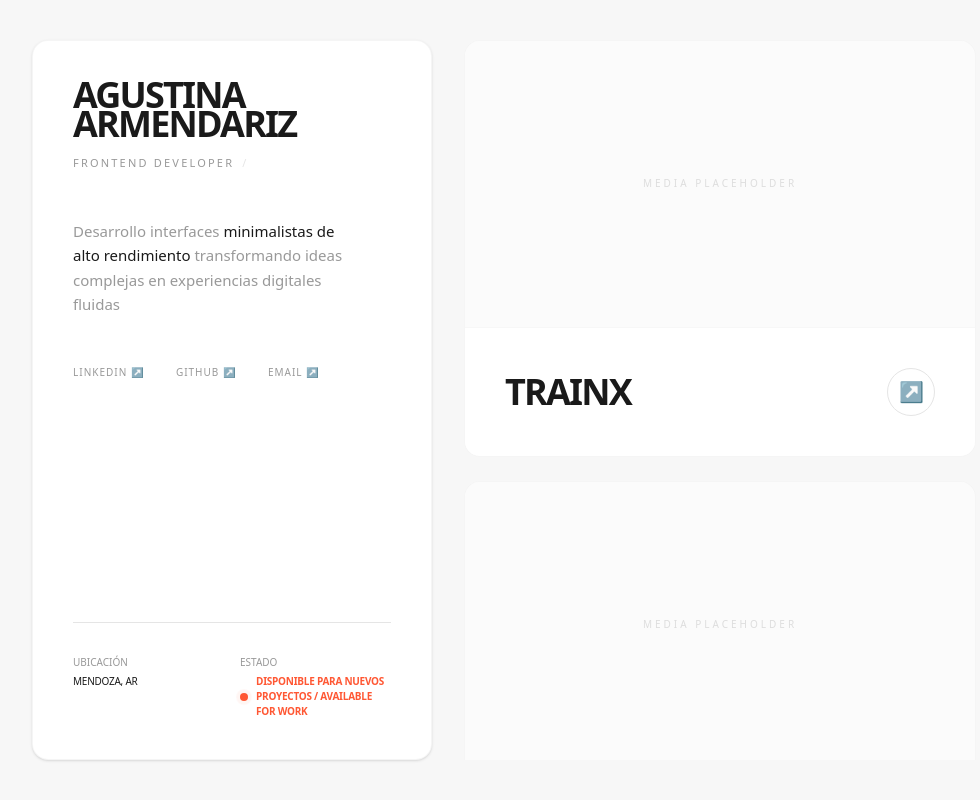
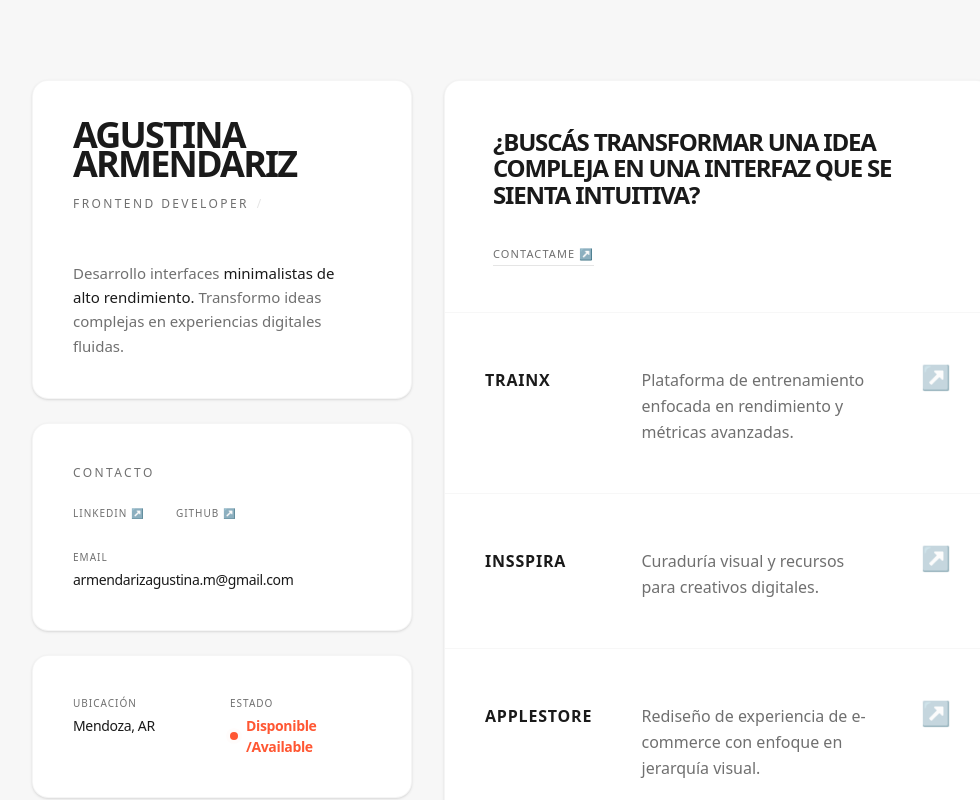
Before and after one commit to agusarmendariz/Portfolio, a Next.js app: page / in a window 1280 px wide. Shown: the top 800 px of the page, without its empty margins (128-1108 px from the left). Built offline with nearby package versions, Linux system fonts and the light colour scheme.

Commit message:
cambios en el layout

```diff
--- a/src/app/globals.css
+++ b/src/app/globals.css
@@ -7,8 +7,13 @@
   --color-card: #FFFFFF;
   --color-ink: #1A1A1A;
   --color-border: #E5E5E5;
-  --color-secondary: #999999;
+  --color-secondary: #707070;
   --color-safety: #FF5733;
+
+  --dark-cement: #0A0A0A;
+  --dark-ink: #F7F7F7;
+  --dark-secondary: #A1A1AA;
+  --dark-border: #27272A;
 
   --font-sans: var(--font-plex-sans);
   --font-mono: var(--font-plex-mono);
@@ -19,6 +24,10 @@
     @apply bg-cement text-ink;
     -webkit-font-smoothing: antialiased;
     -moz-osx-font-smoothing: grayscale;
+  }
+  .dark body {
+    background-color: var(--dark-cement);
+    color: var(--dark-ink);
   }
 }
 
--- a/src/app/layout.tsx
+++ b/src/app/layout.tsx
@@ -31,12 +31,12 @@ export default function RootLayout({
   return (
     <html lang="en">
       <body
-        className={`${plexSans.variable} ${plexMono.variable} antialiased h-screen overflow-hidden flex flex-col`}
+        className={`${plexSans.variable} ${plexMono.variable} antialiased`}
 
       >
-        <main className="flex-1 overflow-hidden">
+
           {children}
-        </main>
+
       </body>
     </html>
   );
--- a/src/app/page.tsx
+++ b/src/app/page.tsx
@@ -1,26 +1,81 @@
 import Profile from "@/components/Profile";
 import ProjectCard from '@/components/ProjectCard';
+import StatusAndLocation from '@/components/StatusAndLocation';
+import Contact from '@/components/Contact';
 
 export default function Home() {
   return (
-    <div className="h-screen w-full bg-cement lg:px-40 py-10 flex justify-center overflow-hidden">
+    <div className="min-h-screen w-full bg-cement lg:px-40 py-20 flex justify-center">
 
-      <div className="flex w-full max-w-[1100px] gap-8">
-      <section className="w-[40%] min-w-[400px] h-full bg-white rounded-2xl p-10 flex flex-col justify-between border border-border/40 shadow-sm transition-all duration-500">
-        <Profile />
-      </section>
+      <div className="flex w-full max-w-[1100px] gap-8 items-start">
+      <aside className="w-[40%] min-w-[380px] flex flex-col gap-6">
 
-      <section className="w-[60%] h-full overflow-y-auto no-scrollbar pr-4">
-          <div className="space-y-6">
-            <ProjectCard title="TrainX" />
-            <ProjectCard title="Insspira" />
-            <ProjectCard title="Applestore" />
+        <section className="bg-white rounded-2xl p-10 border border-border/40 shadow-sm">
+          <Profile />
+        </section>
 
-            {/* Espacio final para que respire */}
-            <div className="h-20" />
-          </div>
-      </section>
+        <section className="bg-white rounded-2xl p-10 border border-border/40 shadow-sm">
+          <Contact />
+        </section>
 
+
+        <section className="bg-white rounded-2xl p-10 border border-border/40 shadow-sm">
+          <StatusAndLocation />
+        </section>
+
+      </aside>
+
+      <main className="w-[60%] flex flex-col gap-8">
+
+  {/* BLOQUE PRINCIPAL: FRASE + PROYECTOS */}
+  <section className="bg-white rounded-2xl border border-border/40 shadow-sm overflow-hidden flex flex-col">
+
+    {/* 1. La Frase Gatillo */}
+    <div className="p-12 border-b border-border/30">
+      <h2 className="text-2xl font-bold text-ink leading-[1.1] tracking-tighter uppercase max-w-md font-ibm-plex">
+        ¿Buscás transformar una idea compleja en una interfaz que se sienta intuitiva?
+      </h2>
+      <div className="mt-8">
+        <a href="mailto:armendarizagustina.m@gmail.com" className="text-[11px] font-mono uppercase tracking-widest text-secondary hover:text-ink border-b border-border pb-1 transition-all">
+          Contactame ↗
+        </a>
+      </div>
+    </div>
+
+    {/* 2. La Lista de Proyectos (pegada a la frase) */}
+    <div className="flex flex-col">
+      <ProjectCard
+        title="TrainX"
+        description="Plataforma de entrenamiento enfocada en rendimiento y métricas avanzadas."
+        href="#"
+      />
+      <ProjectCard
+        title="Insspira"
+        description="Curaduría visual y recursos para creativos digitales."
+        href="#"
+      />
+      <ProjectCard
+        title="Applestore"
+        description="Rediseño de experiencia de e-commerce con enfoque en jerarquía visual."
+        href="#"
+      />
+
+      {/* Espacio final sutil */}
+      <div className="h-10 border-t border-border/10" />
+    </div>
+  </section>
+
+  {/* BLOQUES FINALES: INTERÉS / CONSUMO (Próximamente abajo) */}
+  <div className="grid grid-cols-2 gap-8 mb-20">
+    <section className="bg-white rounded-2xl p-10 border border-border/40 shadow-sm min-h-[200px]">
+       <p className="font-mono text-[10px] uppercase tracking-widest text-secondary">Intereses</p>
+    </section>
+    <section className="bg-white rounded-2xl p-10 border border-border/40 shadow-sm min-h-[200px]">
+       <p className="font-mono text-[10px] uppercase tracking-widest text-secondary">Consumo</p>
+    </section>
+  </div>
+
+</main>
     </div>
     </div>
   );
--- /dev/null
+++ b/src/components/Contact.tsx
@@ -0,0 +1,36 @@
+
+export default function Contact() {
+    return(
+        <div className="space-y-6">
+
+  <p className="font-mono text-[12px] text-secondary uppercase tracking-[0.2em] flex items-center gap-2">
+    Contacto
+  </p>
+        <div className="flex flex-col gap-4 font-ibm-plex text-[14px] tracking-tight">
+    <div className="flex gap-8">
+      <a
+        href="https://linkedin.com/in/agustina-armendariz"
+        target="_blank"
+        className="text-secondary hover:text-ink transition-all duration-300 border-b border-transparent hover:border-ink pb-1 uppercase text-[10px] font-mono tracking-widest"
+      >
+        LinkedIn ↗
+      </a>
+      <a
+        href="https://github.com/agusarmendariz"
+        target="_blank"
+        className="text-secondary hover:text-ink transition-all duration-300 border-b border-transparent hover:border-ink pb-1 uppercase text-[10px] font-mono tracking-widest"
+      >
+        GitHub ↗
+      </a>
+    </div>
+    <div className="pt-2">
+      <p className="text-secondary uppercase text-[10px] font-mono tracking-widest mb-1">Email</p>
+      <p className="text-ink">
+        armendarizagustina.m@gmail.com
+      </p>
+    </div>
+  </div>
+        </div>
+
+    )
+}
--- a/src/components/Profile.tsx
+++ b/src/components/Profile.tsx
@@ -9,59 +9,22 @@ export default function Profile() {
           <h1 className="text-xl md:text-4xl font-bold tracking-tighter uppercase leading-[0.8] text-ink">
             Agustina<br /> Armendariz
           </h1>
-          <p className="font-mono text-[11px] text-secondary uppercase tracking-[0.2em] flex items-center gap-2">
+          <p className="font-mono text-[12px] text-secondary uppercase tracking-[0.2em] flex items-center gap-2">
             Frontend Developer <span className="text-border">/</span>
           </p>
         </div>
 
 
         <p className="text-[14px] md:text-[15px] text-secondary leading-relaxed max-w-[280px]">
-         Desarrollo interfaces <span className="text-ink font-medium">minimalistas de alto rendimiento</span> transformando ideas complejas en experiencias digitales fluidas
+         Desarrollo interfaces <span className="text-ink font-medium">minimalistas de alto rendimiento.</span> Transformo ideas complejas en experiencias digitales fluidas.
         </p>
 
-        <div className="flex gap-8 font-mono text-[10px] uppercase tracking-widest">
-          <a
-            href="https://linkedin.com/in/agustina-armendariz"
-            target="_blank"
-            className="text-secondary hover:text-ink transition-all duration-300 border-b border-transparent hover:border-ink pb-1"
-          >
-            LinkedIn ↗
-          </a>
-          <a
-            href="https://github.com/agusarmendariz"
-            target="_blank"
-            className="text-secondary hover:text-ink transition-all duration-300 border-b border-transparent hover:border-ink pb-1"
-          >
-            GitHub ↗
-          </a>
-          <a
-            href="mailto:armendarizagustina.m@gmail.com"
-            className="text-secondary hover:text-ink transition-all duration-300 border-b border-transparent hover:border-ink pb-1"
-          >
-            Email ↗
-          </a>
-        </div>
+
       </div>
 
-      <div className="grid grid-cols-2 gap-4 border-t border-border pt-8 font-mono text-[10px] uppercase">
-        <div>
-          <p className="text-secondary mb-1">Ubicación</p>
-          <p className="text-ink font-medium tracking-tight">Mendoza, AR</p>
-        </div>
-        <div>
-          <p className="text-secondary mb-1">Estado</p>
-          <div className="flex items-center gap-2">
 
-             <span className="relative flex h-2 w-2">
-                <span className="animate-ping absolute inline-flex h-full w-full rounded-full bg-safety opacity-75"></span>
-                <span className="relative inline-flex rounded-full h-2 w-2 bg-safety"></span>
-             </span>
-             <p className="text-safety font-bold tracking-tight">
-              Disponible para nuevos proyectos / Available for work
-             </p>
-          </div>
-        </div>
-      </div>
     </div>
+
+
   )
 }
--- a/src/components/ProjectCard.tsx
+++ b/src/components/ProjectCard.tsx
@@ -1,29 +1,39 @@
+interface ProjectProps {
+  title: string;
+  description: string;
+  href: string;
+}
 
+export default function ProjectCard({ title, description,href }: ProjectProps) {
+  return (
+    <a
+      href={href}
+      target="_blank"
+      rel="noopener noreferrer"
+      className="w-full group block border-t border-border/30 first:border-t-0 transition-all duration-500 hover:bg-cement/10 cursor-pointer"
+    >
+    <div className="w-full group border-t border-border/30 first:border-t-0 transition-all duration-500 hover:bg-cement/10">
 
-export default function ProjectCard({ title }: { title: string }) {
-  return (
-    <div className="w-full bg-white rounded-2xl overflow-hidden group transition-all duration-500 hover:translate-y-[-4px] border border-border/40 hover:border-border hover:shadow-[0_8px_30px_rgb(0,0,0,0.04)]">
+      <div className="px-10 py-12 flex flex-col md:flex-row md:items-baseline justify-between gap-10">
 
-      {/* Media Placeholder: Gris muy suave que combina con el cemento */}
-      <div className="aspect-video w-full bg-cement/50 flex items-center justify-center border-b border-border/20 transition-colors group-hover:bg-cement">
-        <span className="text-secondary/30 font-mono text-[10px] uppercase tracking-[0.3em]">
-          Media Placeholder
-        </span>
-      </div>
+        <div className="md:w-1/4">
+          <h3 className="text-base font-bold uppercase tracking-wider text-ink font-ibm-plex">
+            {title}
+          </h3>
+        </div>
 
-      {/* Contenido */}
-      <div className="p-8 lg:p-10 flex justify-between items-center bg-white">
-        <h3 className="text-2xl lg:text-4xl font-bold uppercase tracking-tighter text-ink transition-colors duration-300">
-          {title}
-        </h3>
+        <div className="flex-1 max-w-xl">
+          <p className="text-base text-secondary leading-relaxed font-ibm-plex transition-colors duration-500 group-hover:text-ink">
+            {description}
+          </p>
+        </div>
 
-        {/* El círculo con la flecha: En hover se llena de negro (ink) */}
-        <div className="w-12 h-12 rounded-full border border-border flex items-center justify-center text-secondary transition-all duration-500 group-hover:bg-ink group-hover:text-white group-hover:border-ink">
-          <span className="text-xl transform group-hover:rotate-45 transition-transform duration-500">
-            ↗
-          </span>
+        <div className="text-secondary/50 group-hover:text-ink transition-all duration-500 group-hover:rotate-45 text-2xl">
+          ↗
         </div>
+
       </div>
     </div>
+    </a>
   );
 }
--- /dev/null
+++ b/src/components/StatusAndLocation.tsx
@@ -0,0 +1,35 @@
+
+export default function StatusAndLocation() {
+
+    return(
+   <div className="flex flex-row justify-between items-start gap-4">
+
+      <div className="flex-1">
+          <p className="text-secondary mb-1 font-mono uppercase text-[10px] tracking-widest">
+            Ubicación
+          </p>
+          <p className="text-ink font-medium tracking-tight text-[14px]">
+            Mendoza, AR
+          </p>
+        </div>
+
+        {/* Estado con el ping animation */}
+        <div className="flex-1">
+          <p className="text-secondary mb-1 font-mono uppercase text-[10px] tracking-widest">
+            Estado
+          </p>
+          <div className="flex items-center gap-2">
+            <span className="relative flex h-2 w-2">
+              <span className="animate-ping absolute inline-flex h-full w-full rounded-full bg-safety opacity-75"></span>
+              <span className="relative inline-flex rounded-full h-2 w-2 bg-safety"></span>
+            </span>
+            <p className="text-safety font-bold tracking-tight text-[14px]">
+              Disponible /Available
+            </p>
+          </div>
+        </div>
+
+      </div>
+  );
+
+}
```
